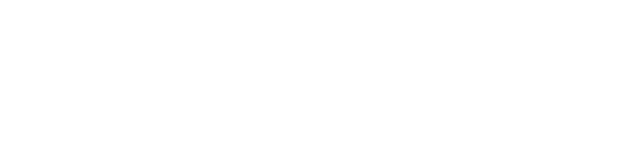
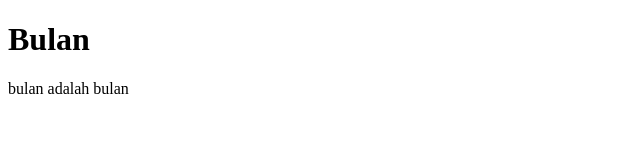
Before and after one commit to rayhannaaz248227-lang/latihan2, a plain HTML site: page index.html in a window 1280 px wide. Shown: the whole page, without its empty margins (0-640 px from the left). Drawn offline with Linux system fonts and the light colour scheme.

Commit message:
tambah h1 dan p

```diff
--- a/index.html
+++ b/index.html
@@ -6,6 +6,7 @@
     <title>Document</title>
 </head>
 <body>
-
+    <h1>Bulan</h1>
+    <p>bulan adalah bulan</p>
 </body>
 </html>
```
